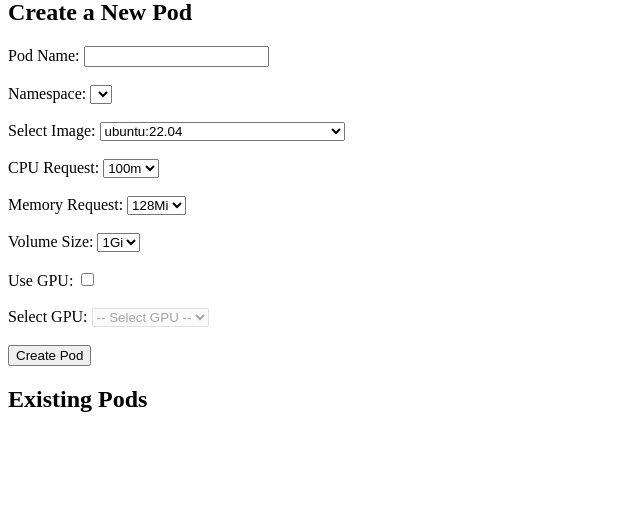
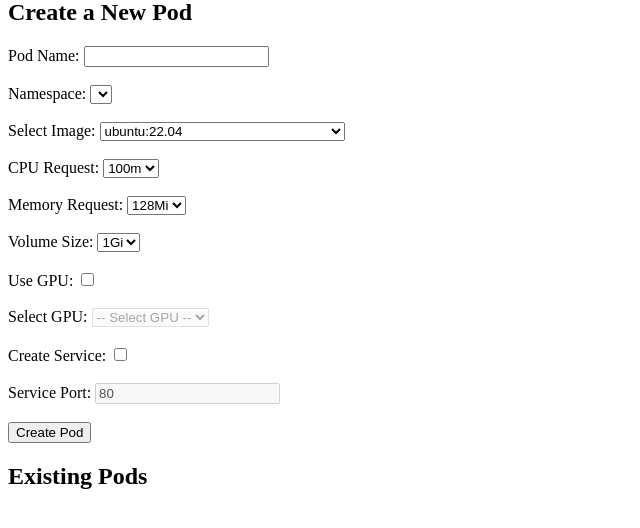
Before and after one commit to DCUSnSLab/dps, a Flask app: template templates/index.html in a window 1280 px wide. Shown: the part 81-609 px from the top of the page, without its empty margins (0-640 px from the left). Run offline with Flask 3, Linux system fonts and the light colour scheme; the template is opened without the code that fills it, so the values that code supplies are empty.

Commit message:
Create k8s service via web interface

```diff
--- a/app.py
+++ b/app.py
@@ -96,7 +96,7 @@ class KubernetesManager:
             print(f"Failed to retrieve GPU information: {e}")
             return []
 
-    def create_pod(self, pod_name, namespace, image, cpu_request, memory_request, volume_size, use_gpu):
+    def create_pod(self, pod_name, namespace, image, cpu_request, memory_request, volume_size, use_gpu, create_service, serviceport):
         pod_name = pod_name.replace("_", "-")
         metadata = client.V1ObjectMeta(name=pod_name)
 
@@ -116,9 +116,24 @@ class KubernetesManager:
 
         try:
             self.v1.create_namespaced_pod(namespace=namespace, body=pod)
+            if create_service:
+                self.create_service(pod_name, namespace)
             return f"Pod '{pod_name}' created successfully in namespace '{namespace}'."
         except ApiException as e:
             return f"Failed to create Pod: {e}"
+
+    def create_service(self, pod_name, namespace):
+        service_metadata = client.V1ObjectMeta(name=pod_name)
+        spec = client.V1ServiceSpec(
+            selector={"name": pod_name},
+            ports=[client.V1ServicePort(protocol="TCP", port=80, target_port=80)]
+        )
+        service = client.V1Service(api_version="v1", kind="Service", metadata=service_metadata, spec=spec)
+        try:
+            self.v1.create_namespaced_service(namespace=namespace, body=service)
+            return f"Service '{pod_name}' created successfully."
+        except ApiException as e:
+            return f"Failed to create Service: {e}"
 
     def delete_pod(self, namespace, pod_name):
         try:
@@ -159,11 +174,21 @@ class FlaskApp:
         @self.app.route("/create_pod", methods=["POST"])
         def create_pod_route():
             data = request.form
+            create_service = "create_service" in data  # 체크박스가 체크되었는지 확인
+            service_port = data.get("service_port", 80)  # 기본값 80 설정
+
             message = self.k8s_manager.create_pod(
-                data.get("pod_name"), data.get("namespace"), data.get("image"),
-                data.get("cpu_request"), data.get("memory_request"),
-                data.get("volume_size"), data.get("use_gpu") == "on"
+                data.get("pod_name"),
+                data.get("namespace"),
+                data.get("image"),
+                data.get("cpu_request"),
+                data.get("memory_request"),
+                data.get("volume_size"),
+                data.get("use_gpu") == "on",
+                create_service,
+                service_port
             )
+
             return jsonify({"message": message})
 
     def run(self):
--- a/templates/index.html
+++ b/templates/index.html
@@ -171,6 +171,14 @@
             {% endfor %}
         </select><br><br>
 
+        <!-- 서비스 생성 여부 체크박스 -->
+        <label for="create_service">Create Service:</label>
+        <input type="checkbox" id="create_service" name="create_service" onclick="toggleServicePortInput()"><br><br>
+
+        <!-- 서비스 포트 입력 필드 -->
+        <label for="service_port">Service Port:</label>
+        <input type="number" id="service_port" name="service_port" value="80" disabled><br><br>
+
         <button type="submit">Create Pod</button>
     </form>
 
```
